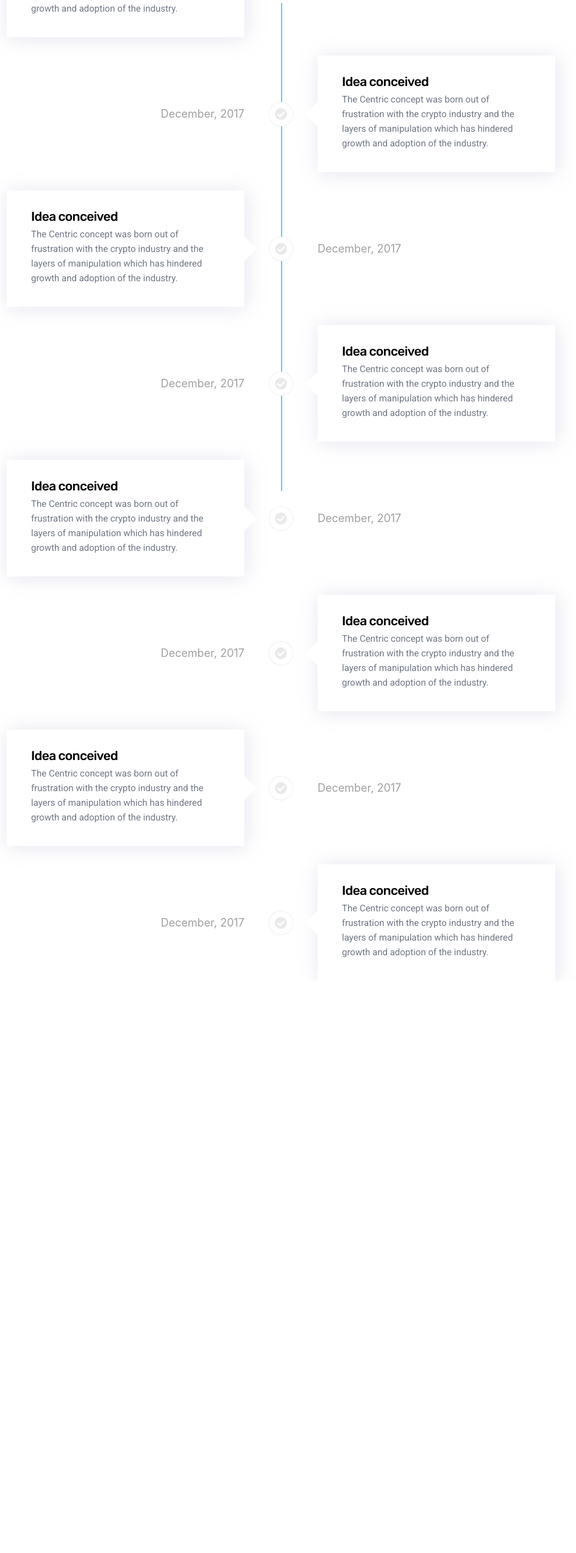
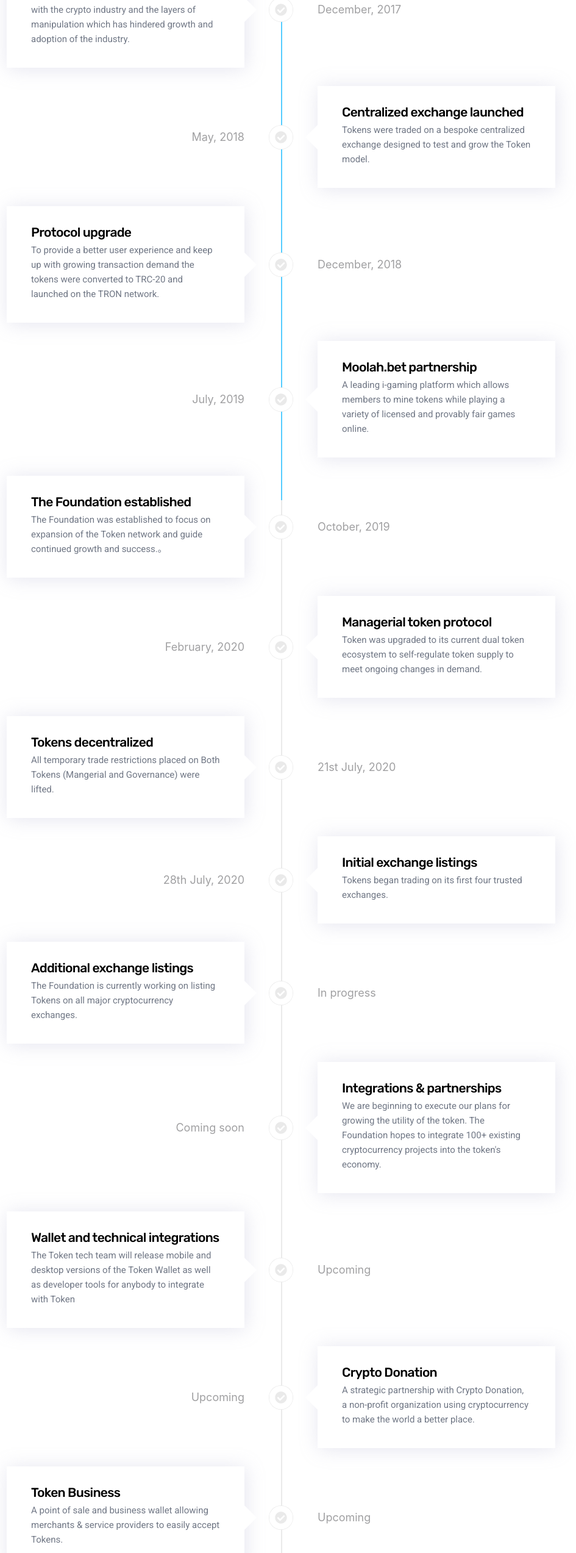
Before and after one commit to BolajiOlayinka/cryptoroadmap, a React (Create React App) app: page / in a window 1280 px wide. Shown: the part 160-2706 px from the top of the page at 61% size, without its empty margins (179-1124 px from the left). Before the commit the page ends 1768 px from the top, so only its background shows below. Built offline with nearby package versions, Linux system fonts and the light colour scheme.

Commit message:
token cards and content updated

```diff
--- a/src/App.js
+++ b/src/App.js
@@ -18,6 +18,8 @@ export default App;
 const Container = styled.div `
 width:100%;
 margin:auto;
+padding-top:50px;
+padding-bottom:50px;
 @media(min-width:1200px){
   width:1200px;
   margin:auto;
--- a/src/Progress.js
+++ b/src/Progress.js
@@ -2,9 +2,8 @@ import styled from "styled-components";
 
 const Progress = styled.div`
   position: absolute;
-  //   left:685px;
   left: 50%;
-  top: 165px;
+  top: 180px;
   background: linear-gradient(
     to right,
     rgba(85, 205, 255, 1) ${(props) => props.scroll},
@@ -12,7 +11,7 @@ const Progress = styled.div`
   );
   width: 2px;
   height: 100%;
-  z-index: 1;
+  z-index: 2;
 `;
 
 export default Progress;
--- a/src/Roadmap.js
+++ b/src/Roadmap.js
@@ -6,18 +6,154 @@ import Progress from './Progress';
 
 export default function Roadmap(props) {
 const [coloredIcon, setColoredIcon] = useState('#eaeaea')
+const content = {
+    one:{
+        heading:`Idea conceived`,
+        body:`The Token concept was born out of frustration with the
+        crypto industry and the layers of manipulation which has hindered
+        growth and adoption of the industry.
+      `,
+      date: `December, 2017`
+    },
+    two:{
+        heading:`Centralized exchange launched`,
+        body:`Tokens were traded on a bespoke centralized exchange
+        designed to test and grow the Token model.
+      `,
+      date: `May, 2018`
+    },
+    three:{
+        heading:`Protocol upgrade`,
+        body:`To provide a better user experience and keep
+        up with growing transaction demand the tokens were
+        converted to TRC-20 and launched on the TRON network.
+      `,
+      date: `December, 2018`
+    },
+    four:{
+        heading:`Moolah.bet partnership`,
+        body:`A leading i-gaming platform which allows
+        members to mine tokens while playing
+        a variety of licensed and provably fair games online.
+      `,
+      date: `July, 2019`
+    },
+    five:{
+        heading:`The Foundation established`,
+        body:`The Foundation was established to
+        focus on expansion of the Token network and guide
+        continued growth and success.。
+      `,
+      date: `October, 2019`
+    },
+    six:{
+        heading:`Managerial token protocol`,
+        body:`Token was upgraded to its
+        current dual token ecosystem to self-regulate
+        token supply to meet ongoing changes in demand.
+      `,
+      date: `February, 2020`
+    },
+   seven:{
+        heading:`Tokens decentralized`,
+        body:`All temporary trade restrictions placed on Both Tokens (Mangerial and Governance) were lifted.
+      `,
+      date: `21st July, 2020`
+    },
+    eight:{
+        heading:`Initial exchange listings`,
+        body:`Tokens began trading on its
+        first four trusted exchanges.
+      `,
+      date: `28th July, 2020`
+    },
+    nine:{
+        heading:`Additional exchange listings`,
+        body:`The Foundation is currently
+        working on listing Tokens on all
+        major cryptocurrency exchanges.
+      `,
+      date: `In progress`
+    },
+    ten:{
+        heading:`Integrations & partnerships`,
+        body:`We are beginning to execute our plans for growing the utility of the token.
+        The Foundation hopes to integrate 100+ existing cryptocurrency
+        projects into the token's economy.
+      `,
+      date: `Coming soon`
+    },
+    eleven:{
+        heading:`Wallet and technical integrations`,
+        body:`The Token tech team will release mobile and
+        desktop versions of the Token Wallet as well as
+        developer tools for anybody to integrate with Token
+      `,
+      date: `Upcoming`
+    },
+   twelve:{
+        heading:`Crypto Donation`,
+        body:`A strategic partnership
+        with Crypto Donation, a non-profit organization
+        using cryptocurrency to make the world a better place.
+      `,
+      date: `Upcoming`
+    },
+    thirteen:{
+        heading:`Token Business`,
+        body:`A point of sale and business wallet allowing
+        merchants & service providers to easily accept Tokens.
+      `,
+      date: `Upcoming`
+    },
+    fourteen:{
+        heading:`Token Blockchain`,
+        body:`A native blockchain that achieves the following features:
+        1. Decentralization
+        2. Security
+        3. Immutability
+        4. Speed & Scale
+      `,
+      date: `Upcoming`
+    },
+    fifteen:{
+        heading:`Token Center concept`,
+        body:`We’ll reveal our vision for the future of local banking.
+      `,
+      date: `Upcoming`
+    },
+    sixteen:{
+        heading:`Token Ventures`,
+        body:`A program designed to invest in teams with innovative ideas that add value to the Token network.
+      `,
+      date: `Upcoming`
+    },
+    seventeen:{
+        heading:`Token Foundation governance upgrades`,
+        body:`Foundation will establish the highest standards of transparency and governance.
+      `,
+      date: `Upcoming`
+    },
+    eighteen:{
+        heading:`Regulatory portal`,
+        body:`Access for financial regulators to ensure the highest regulatory standards.
+      `,
+      date: `Upcoming`
+    },
+
+  };
 
     return (
         <React.Fragment>
             <Progress scroll={100 + '%'}/>
+
             <Container>
 
                 <Wrapper>
                 <Left
-                cardContent="The Centric concept was born out of frustration with the crypto industry and
-                the layers of manipulation which has hindered growth and adoption of the industry."
-                cardHeading="Idea conceived"
-                date="December, 2017"
+                cardContent={content.one.body}
+                cardHeading={content.one.heading}
+                date={content.one.date}
                 iconColor="#fff" iconBackground={coloredIcon}/>
                 </Wrapper>
 
@@ -26,10 +162,9 @@ const [coloredIcon, setColoredIcon] = useState('#eaeaea')
             <Container>
             <Wrapper>
                 <Right
-                cardContent="The Centric concept was born out of frustration with the crypto industry and
-                the layers of manipulation which has hindered growth and adoption of the industry."
-                cardHeading="Idea conceived"
-                date="December, 2017"
+                cardContent={content.two.body}
+                cardHeading={content.two.heading}
+                date={content.two.date}
                 iconColor="#fff" iconBackground={coloredIcon}/>
                 </Wrapper>
 
@@ -40,10 +175,9 @@ const [coloredIcon, setColoredIcon] = useState('#eaeaea')
 
                 <Wrapper>
                 <Left
-                cardContent="The Centric concept was born out of frustration with the crypto industry and
-                the layers of manipulation which has hindered growth and adoption of the industry."
-                cardHeading="Idea conceived"
-                date="December, 2017"
+                cardContent={content.three.body}
+                cardHeading={content.three.heading}
+                date={content.three.date}
                 iconColor="#fff" iconBackground={coloredIcon}/>
                 </Wrapper>
 
@@ -52,10 +186,9 @@ const [coloredIcon, setColoredIcon] = useState('#eaeaea')
             <Container>
             <Wrapper>
                 <Right
-                cardContent="The Centric concept was born out of frustration with the crypto industry and
-                the layers of manipulation which has hindered growth and adoption of the industry."
-                cardHeading="Idea conceived"
-                date="December, 2017"
+                cardContent={content.four.body}
+                cardHeading={content.four.heading}
+                date={content.four.date}
                 iconColor="#fff" iconBackground={coloredIcon}/>
                 </Wrapper>
 
@@ -66,10 +199,9 @@ const [coloredIcon, setColoredIcon] = useState('#eaeaea')
 
                 <Wrapper>
                 <Left
-                cardContent="The Centric concept was born out of frustration with the crypto industry and
-                the layers of manipulation which has hindered growth and adoption of the industry."
-                cardHeading="Idea conceived"
-                date="December, 2017"
+                cardContent={content.five.body}
+                cardHeading={content.five.heading}
+                date={content.five.date}
                 iconColor="#fff" iconBackground={coloredIcon}/>
                 </Wrapper>
 
@@ -78,10 +210,9 @@ const [coloredIcon, setColoredIcon] = useState('#eaeaea')
             <Container>
             <Wrapper>
                 <Right
-                cardContent="The Centric concept was born out of frustration with the crypto industry and
-                the layers of manipulation which has hindered growth and adoption of the industry."
-                cardHeading="Idea conceived"
-                date="December, 2017"
+                cardContent={content.six.body}
+                cardHeading={content.six.heading}
+                date={content.six.date}
                 iconColor="#fff" iconBackground={coloredIcon}/>
                 </Wrapper>
 
@@ -92,10 +223,9 @@ const [coloredIcon, setColoredIcon] = useState('#eaeaea')
 
                 <Wrapper>
                 <Left
-                cardContent="The Centric concept was born out of frustration with the crypto industry and
-                the layers of manipulation which has hindered growth and adoption of the industry."
-                cardHeading="Idea conceived"
-                date="December, 2017"
+                cardContent={content.seven.body}
+                cardHeading={content.seven.heading}
+                date={content.seven.date}
                 iconColor="#fff" iconBackground={coloredIcon}/>
                 </Wrapper>
 
@@ -104,17 +234,115 @@ const [coloredIcon, setColoredIcon] = useState('#eaeaea')
             <Container>
             <Wrapper>
                 <Right
-                cardContent="The Centric concept was born out of frustration with the crypto industry and
-                the layers of manipulation which has hindered growth and adoption of the industry."
-                cardHeading="Idea conceived"
-                date="December, 2017"
+                cardContent={content.eight.body}
+                cardHeading={content.eight.heading}
+                date={content.eight.date}
                 iconColor="#fff" iconBackground={coloredIcon}/>
                 </Wrapper>
 
+            </Container>
+            <Container>
+            <Wrapper>
+                <Left
+                cardContent={content.nine.body}
+                cardHeading={content.nine.heading}
+                date={content.nine.date}
+                iconColor="#fff" iconBackground={coloredIcon}/>
+                </Wrapper>
 
+            </Container>
+            <Container>
+            <Wrapper>
+                <Right
+                cardContent={content.ten.body}
+                cardHeading={content.ten.heading}
+                date={content.ten.date}
+                iconColor="#fff" iconBackground={coloredIcon}/>
+                </Wrapper>
+
+            </Container>
+            <Container>
+            <Wrapper>
+                <Left
+                cardContent={content.eleven.body}
+                cardHeading={content.eleven.heading}
+                date={content.eleven.date}
+                iconColor="#fff" iconBackground={coloredIcon}/>
+                </Wrapper>
+
+            </Container>
+            <Container>
+            <Wrapper>
+                <Right
+                cardContent={content.twelve.body}
+                cardHeading={content.twelve.heading}
+                date={content.twelve.date}
+                iconColor="#fff" iconBackground={coloredIcon}/>
+                </Wrapper>
+
+            </Container>
+            <Container>
+            <Wrapper>
+                <Left
+                cardContent={content.thirteen.body}
+                cardHeading={content.thirteen.heading}
+                date={content.thirteen.date}
+                iconColor="#fff" iconBackground={coloredIcon}/>
+                </Wrapper>
+
+            </Container>
+            <Container>
+            <Wrapper>
+                <Right
+                cardContent={content.fourteen.body}
+                cardHeading={content.fourteen.heading}
+                date={content.fourteen.date}
+                iconColor="#fff" iconBackground={coloredIcon}/>
+                </Wrapper>
+
+            </Container>
+            <Container>
+            <Wrapper>
+                <Left
+                cardContent={content.fifteen.body}
+                cardHeading={content.fifteen.heading}
+                date={content.fifteen.date}
+                iconColor="#fff" iconBackground={coloredIcon}/>
+                </Wrapper>
+
+            </Container>
+            <Container>
+            <Wrapper>
+                <Right
+                cardContent={content.sixteen.body}
+                cardHeading={content.sixteen.heading}
+                date={content.sixteen.date}
+                iconColor="#fff" iconBackground={coloredIcon}/>
+                </Wrapper>
+
+            </Container>
+            <Container>
+            <Wrapper>
+                <Left
+                cardContent={content.seventeen.body}
+                cardHeading={content.seventeen.heading}
+                date={content.seventeen.date}
+                iconColor="#fff" iconBackground={coloredIcon}/>
+                </Wrapper>
+
+            </Container>
+            <Container>
+            <Wrapper>
+                <Right
+                cardContent={content.eighteen.body}
+                cardHeading={content.eighteen.heading}
+                date={content.eighteen.date}
+                iconColor="#fff" iconBackground={coloredIcon}/>
+                </Wrapper>
 
             </Container>
 
+            <ProgressUnderlay/>
         </React.Fragment>
     )
 }
@@ -128,3 +356,13 @@ const Wrapper = styled.div`
   display: flex;
   align-items: center;
 `;
+const ProgressUnderlay = styled.div`
+  position: absolute;
+
+  left: 50%;
+  top: 160px;
+  background: #eaeaea;
+  width: 2px;
+  height: 3450px;
+  z-index: 1;
+`;
```
